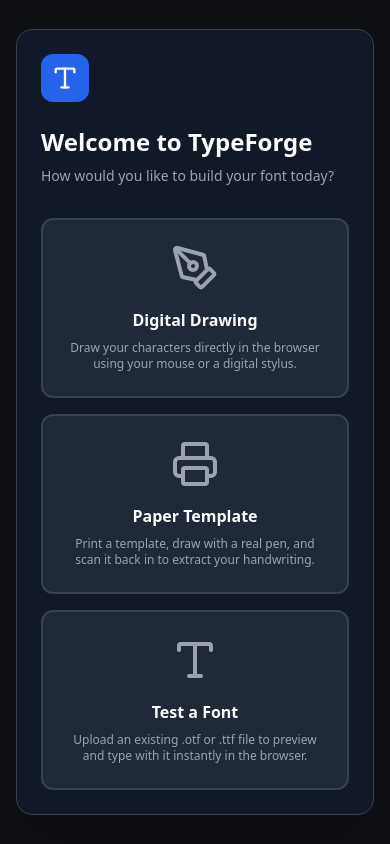
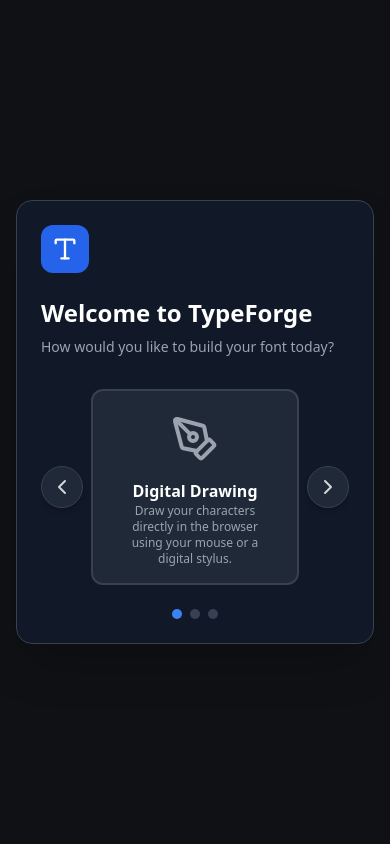
Before and after one commit to 90TUN/TypeForge, a React (Create React App) app: page / in a window 390 px wide. Built offline with nearby package versions, Linux system fonts and the light colour scheme.

Commit message:
UI: Change IntroModal to single row carousel on mobile view

```diff
--- a/src/components/IntroModal.jsx
+++ b/src/components/IntroModal.jsx
@@ -1,5 +1,5 @@
-import React from 'react';
-import { Type, PenTool, Printer } from 'lucide-react';
+import React, { useState } from 'react';
+import { Type, PenTool, Printer, ChevronLeft, ChevronRight } from 'lucide-react';
 
 export default function IntroModal({
   showIntro,
@@ -10,7 +10,44 @@ export default function IntroModal({
   textPrimary,
   textSecondary
 }) {
+  const [activeIndex, setActiveIndex] = useState(0);
+
   if (!showIntro) return null;
+
+  const options = [
+    {
+      id: 'digital',
+      icon: PenTool,
+      title: 'Digital Drawing',
+      desc: 'Draw your characters directly in the browser using your mouse or a digital stylus.',
+      hoverBorder: darkMode ? 'hover:border-blue-500' : 'hover:border-blue-500',
+      iconHover: darkMode ? 'group-hover:text-blue-400' : 'group-hover:text-blue-500'
+    },
+    {
+      id: 'paper-setup',
+      icon: Printer,
+      title: 'Paper Template',
+      desc: 'Print a template, draw with a real pen, and scan it back in to extract your handwriting.',
+      hoverBorder: darkMode ? 'hover:border-blue-500' : 'hover:border-blue-500',
+      iconHover: darkMode ? 'group-hover:text-blue-400' : 'group-hover:text-blue-500'
+    },
+    {
+      id: 'preview',
+      icon: Type,
+      title: 'Test a Font',
+      desc: 'Upload an existing .otf or .ttf file to preview and type with it instantly in the browser.',
+      hoverBorder: darkMode ? 'hover:border-green-500' : 'hover:border-green-500',
+      iconHover: darkMode ? 'group-hover:text-green-400' : 'group-hover:text-green-500'
+    }
+  ];
+
+  const handleNext = () => {
+    setActiveIndex((prev) => (prev + 1) % options.length);
+  };
+
+  const handlePrev = () => {
+    setActiveIndex((prev) => (prev - 1 + options.length) % options.length);
+  };
 
   return (
     <div className={`flex flex-col h-full w-full ${darkMode ? 'bg-[#0f1115]' : 'bg-gray-100'} items-center justify-center p-4 transition-colors animate-fadeIn`}>
@@ -23,40 +60,73 @@ export default function IntroModal({
           How would you like to build your font today?
         </p>
 
-        <div className="grid sm:grid-cols-3 gap-4">
+        {/* Desktop Grid View */}
+        <div className="hidden sm:grid sm:grid-cols-3 gap-4">
+          {options.map((opt) => (
             <button
-            onClick={() => setAppMode('digital')}
-            className={`flex flex-col items-center text-center p-6 border-2 ${darkMode ? 'border-gray-700 hover:border-blue-500 bg-gray-800' : 'border-gray-200 hover:border-blue-500 bg-gray-50'} rounded-xl transition-all hover:scale-105 active:scale-95 group`}
+              key={opt.id}
+              onClick={() => setAppMode(opt.id)}
+              className={`flex flex-col items-center text-center p-6 border-2 ${darkMode ? 'border-gray-700 bg-gray-800' : 'border-gray-200 bg-gray-50'} ${opt.hoverBorder} rounded-xl transition-all hover:scale-105 active:scale-95 group`}
             >
-            <PenTool size={48} className={`mb-4 ${darkMode ? 'text-gray-400 group-hover:text-blue-400' : 'text-gray-400 group-hover:text-blue-500'}`} />
-            <h3 className={`font-bold ${textPrimary} mb-2`}>Digital Drawing</h3>
+              <opt.icon size={48} className={`mb-4 text-gray-400 ${opt.iconHover}`} />
+              <h3 className={`font-bold ${textPrimary} mb-2`}>{opt.title}</h3>
               <p className={`text-xs ${textSecondary}`}>
-              Draw your characters directly in the browser using your mouse or a digital stylus.
+                {opt.desc}
               </p>
             </button>
+          ))}
+        </div>
 
+        {/* Mobile Carousel View */}
+        <div className="sm:hidden flex flex-col items-center relative w-full overflow-hidden">
+          <div className="w-full flex items-center justify-between gap-1">
             <button
-            onClick={() => setAppMode('paper-setup')}
-            className={`flex flex-col items-center text-center p-6 border-2 ${darkMode ? 'border-gray-700 hover:border-blue-500 bg-gray-800' : 'border-gray-200 hover:border-blue-500 bg-gray-50'} rounded-xl transition-all hover:scale-105 active:scale-95 group`}
+              onClick={handlePrev}
+              className={`p-2 rounded-full ${darkMode ? 'bg-gray-800 text-gray-300 hover:bg-gray-700' : 'bg-white text-gray-600 hover:bg-gray-200'} shadow-md border ${borderColor} z-10 shrink-0`}
             >
-            <Printer size={48} className={`mb-4 ${darkMode ? 'text-gray-400 group-hover:text-blue-400' : 'text-gray-400 group-hover:text-blue-500'}`} />
-            <h3 className={`font-bold ${textPrimary} mb-2`}>Paper Template</h3>
-            <p className={`text-xs ${textSecondary}`}>
-              Print a template, draw with a real pen, and scan it back in to extract your handwriting.
-            </p>
+              <ChevronLeft size={24} />
             </button>
 
+            <div className="flex-1 overflow-hidden relative" style={{ touchAction: 'pan-y' }}>
+              <div
+                className="flex transition-transform duration-300 ease-in-out w-full"
+                style={{ transform: `translateX(-${activeIndex * 100}%)` }}
+              >
+                {options.map((opt, i) => (
+                  <div key={opt.id} className="w-full shrink-0 flex justify-center px-1">
                     <button
-            onClick={() => setAppMode('preview')}
-            className={`flex flex-col items-center text-center p-6 border-2 ${darkMode ? 'border-gray-700 hover:border-green-500 bg-gray-800' : 'border-gray-200 hover:border-green-500 bg-gray-50'} rounded-xl transition-all hover:scale-105 active:scale-95 group`}
+                      onClick={() => setAppMode(opt.id)}
+                      className={`w-full flex flex-col items-center text-center p-6 border-2 ${darkMode ? 'border-gray-700 bg-gray-800' : 'border-gray-200 bg-gray-50'} ${opt.hoverBorder} rounded-xl transition-all active:scale-95 group`}
                     >
-            <Type size={48} className={`mb-4 ${darkMode ? 'text-gray-400 group-hover:text-green-400' : 'text-gray-400 group-hover:text-green-500'}`} />
-            <h3 className={`font-bold ${textPrimary} mb-2`}>Test a Font</h3>
-            <p className={`text-xs ${textSecondary}`}>
-              Upload an existing .otf or .ttf file to preview and type with it instantly in the browser.
+                      <opt.icon size={48} className={`mb-4 ${darkMode ? 'text-gray-400' : 'text-gray-500'} ${opt.iconHover}`} />
+                      <h3 className={`font-bold ${textPrimary} mb-2`}>{opt.title}</h3>
+                      <p className={`text-xs ${textSecondary} h-12 flex items-center justify-center`}>
+                        {opt.desc}
                       </p>
                     </button>
                   </div>
+                ))}
+              </div>
+            </div>
+
+            <button
+              onClick={handleNext}
+              className={`p-2 rounded-full ${darkMode ? 'bg-gray-800 text-gray-300 hover:bg-gray-700' : 'bg-white text-gray-600 hover:bg-gray-200'} shadow-md border ${borderColor} z-10 shrink-0`}
+            >
+              <ChevronRight size={24} />
+            </button>
+          </div>
+
+          <div className="flex gap-2 mt-6">
+            {options.map((_, i) => (
+              <div
+                key={i}
+                className={`w-2.5 h-2.5 rounded-full transition-colors ${i === activeIndex ? (darkMode ? 'bg-blue-500' : 'bg-blue-500') : (darkMode ? 'bg-gray-700' : 'bg-gray-300')}`}
+              />
+            ))}
+          </div>
+        </div>
+
       </div>
     </div>
   );
```
Lines whose indentation alone changed are shown as unchanged.
